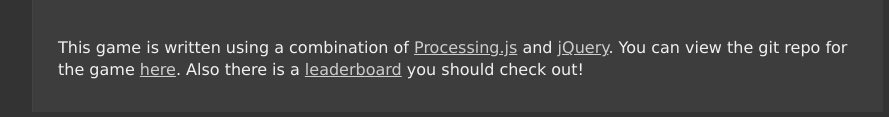
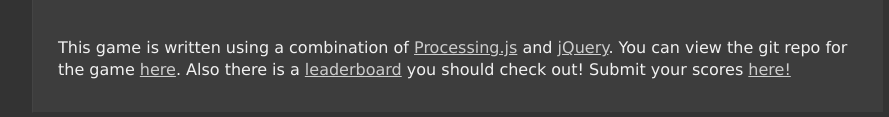
Before and after one commit to Sephirin/polybrancc, a plain HTML site: page index.html in a window 1280 px wide. Shown: the part 979-1096 px from the top of the page, without its empty margins (182-1071 px from the left). Drawn offline with Linux system fonts and the light colour scheme; no server answers; a web font is replaced by a local one.

Commit message:
added score submission

```diff
--- a/index.html
+++ b/index.html
@@ -94,7 +94,10 @@ function getProcessingSketchId () { return 'polybranch'; }
 	    	</div>
 	    	<div id="page">
 				<h1>PolyBranch</h1>
-	    		<p>This game is written using a combination of <a target="_blank" href="http://processingjs.org/">Processing.js</a> and <a target="_blank" href="http://jquery.com/">jQuery</a>. You can view the git repo for the game <a target="_blank" href="https://github.com/3kh0/polybranch">here</a>. Also there is a <a href="https://3kh0.github.io/polybranch/leaderboard">leaderboard</a> you should check out!<br></p>
+	    		<p>This game is written using a combination of <a target="_blank" href="http://processingjs.org/">Processing.js</a> and <a target="_blank" href="http://jquery.com/">jQuery</a>.
+				You can view the git repo for the game <a target="_blank" href="https://github.com/3kh0/polybranch">here</a>.
+				Also there is a <a href="https://3kh0.github.io/polybranch/leaderboard">leaderboard</a> you should check out!
+				Submit your scores <a href="https://form.jotform.com/212516068759059" target="_blank" >here!</a><br></p>
 										   <script async src="https://pagead2.googlesyndication.com/pagead/js/adsbygoogle.js?client=ca-pub-5502194389395403"
      crossorigin="anonymous"></script>
 <ins class="adsbygoogle"
```
